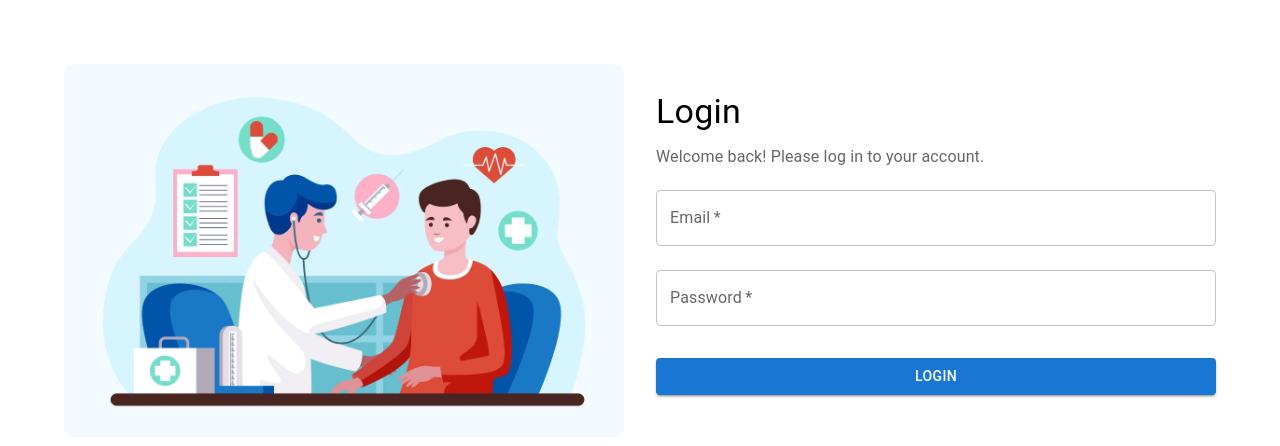
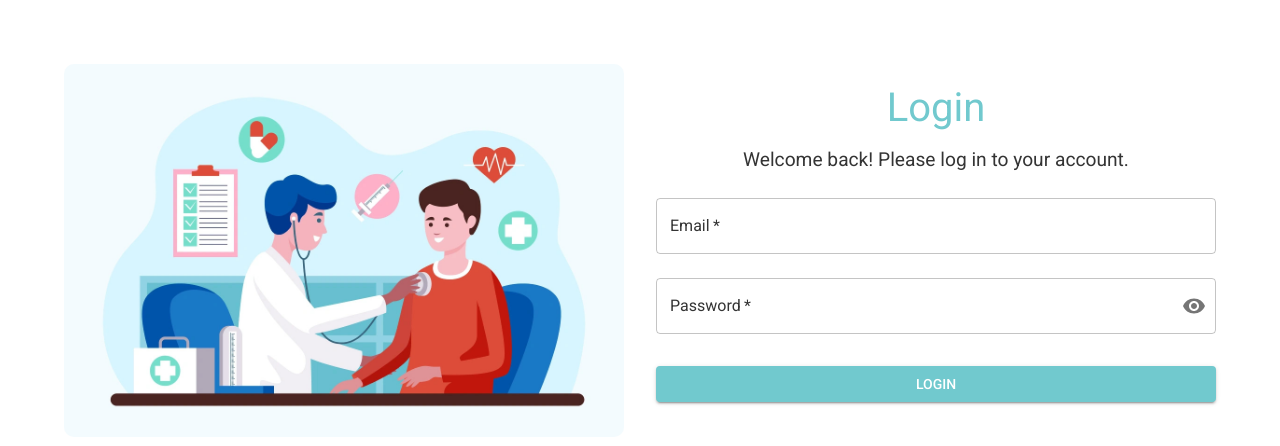
Before and after one commit to baratali1378/Online-Medical-Appointments, a Next.js app in the folder frontend/: page /dr-login in a window 1280 px wide. Shown: the top 446 px of the page. Built offline with nearby package versions, Linux system fonts and the light colour scheme.

Commit message:
add: dr-login added.

```diff
--- a/frontend/package.json
+++ b/frontend/package.json
@@ -13,6 +13,7 @@
     "@emotion/styled": "^11.14.0",
     "@mui/icons-material": "^6.4.1",
     "@mui/material": "^6.4.1",
+    "@next/font": "^14.2.15",
     "formik": "^2.4.6",
     "next": "15.1.6",
     "react": "^19.0.0",
--- /dev/null
+++ b/frontend/src/app/cutom_layout.tsx
@@ -0,0 +1,23 @@
+"use client";
+
+import "./globals.css";
+import { ThemeProvider } from '@mui/material/styles';
+import theme from '../utils/theme'; // Import your custom theme
+import { CssBaseline } from "@mui/material";
+
+export default function RootLayout({
+    children,
+}: Readonly<{
+    children: React.ReactNode;
+}>) {
+    return (
+        <html lang="en">
+            <body>
+                <ThemeProvider theme={theme}>
+                    <CssBaseline />
+                    {children}
+                </ThemeProvider>
+            </body>
+        </html>
+    );
+}
--- a/frontend/src/app/dr-login/page.tsx
+++ b/frontend/src/app/dr-login/page.tsx
@@ -8,7 +8,7 @@ const LoginPage: React.FC = () => {
         <Container maxWidth="lg" sx={{ mt: 8, mb: 8 }}>
             <Grid2 container spacing={4}>
                 {/* Side Image */}
-                <Grid2 size={{ xs: 12, md: 6 }}>
+                <Grid2 display={{ xs: "none", md: "flex" }} size={{ xs: 12, md: 6 }}>
                     <SideImage
                         imageUrl="/docto_image (1).jpg"
                         altText="Medical Appointment"
--- a/frontend/src/app/layout.tsx
+++ b/frontend/src/app/layout.tsx
@@ -1,22 +1,21 @@
-import type { Metadata } from "next";
-import "./globals.css";
+import RootLayout from "./cutom_layout";
 
-export const metadata: Metadata = {
-  title: "رزرو آنلاین دکتر",
-  description: "created by Baratali Hassanzada",
+export const metadata = {
+  title: {
+    default: "Online Oppointments System",
+    template: "%s",
+  },
+  description: "Created by Barat Ali Hassanzada.",
+  keywords: ["Booking", "Doctor", "Patient", "Online Oppointment System"],
+  icons: [
+    { rel: "icon", type: "image/png", sizes: "32x32", url: "/favicon.png" },
+  ],
 };
 
-
-export default function RootLayout({
+export default function Layout({
   children,
 }: Readonly<{
   children: React.ReactNode;
 }>) {
-  return (
-    <html lang="en">
-      <body>
-        {children}
-      </body>
-    </html>
-  );
+  return <RootLayout children={children} />;
 }
--- /dev/null
+++ b/frontend/src/components/common/Field.tsx
@@ -0,0 +1,51 @@
+import React from 'react';
+import { TextField, InputAdornment, IconButton } from '@mui/material';
+import { Field } from 'formik';
+import { Visibility, VisibilityOff } from '@mui/icons-material';
+
+interface CustomFieldProps {
+    name: string;
+    label: string;
+    type?: string;
+    showPassword?: boolean;
+    setShowPassword?: (show: boolean) => void;
+}
+
+const CustomField: React.FC<CustomFieldProps> = ({ name, label, type = "text", showPassword, setShowPassword }) => {
+    const handleClickShowPassword = () => {
+        if (setShowPassword) setShowPassword(!showPassword);
+    };
+
+    const handleMouseDownPassword = (event: React.MouseEvent<HTMLButtonElement>) => {
+        event.preventDefault();
+    };
+
+    return (
+        <Field
+            as={TextField}
+            fullWidth
+            label={label}
+            name={name}
+            variant="outlined"
+            margin="normal"
+            required
+            type={type === "password" && showPassword !== undefined ? (showPassword ? "text" : "password") : type}
+            InputProps={type === "password" ? {
+                endAdornment: (
+                    <InputAdornment position="end">
+                        <IconButton
+                            aria-label="toggle password visibility"
+                            onClick={handleClickShowPassword}
+                            onMouseDown={handleMouseDownPassword}
+                            edge="end"
+                        >
+                            {showPassword ? <VisibilityOff /> : <Visibility />}
+                        </IconButton>
+                    </InputAdornment>
+                ),
+            } : undefined}
+        />
+    );
+};
+
+export default CustomField;
--- a/frontend/src/components/login/LoginForm.tsx
+++ b/frontend/src/components/login/LoginForm.tsx
@@ -1,14 +1,15 @@
-"use client"
+"use client";
 import React, { useState } from 'react';
-import { Box, Typography, TextField, Button, Snackbar, Alert } from '@mui/material';
-import { Formik, Form, Field, ErrorMessage } from 'formik';
+import { Box, Typography, Button } from '@mui/material';
+import { Formik, Form } from 'formik';
 import useLoginForm from '../../hooks/login/useLoginForm';
+import { useTheme } from '@mui/material/styles';
+import CustomField from '../common/Field';
 
 const LoginForm: React.FC = () => {
-    const { initialValues, validationSchema, handleSubmit } = useLoginForm();
-    const [result, setResult] = useState<{ success: boolean; message?: string } | null>(
-        null
-    );
+    const { initialValues, showPassword, setShowPassword, validationSchema, handleSubmit } = useLoginForm();
+    const theme = useTheme();
+    const [result, setResult] = useState<{ success: boolean; message?: string } | null>(null);
 
     const onSubmit = async (values: { email: string; password: string }) => {
         const result = await handleSubmit(values);
@@ -25,42 +26,32 @@ const LoginForm: React.FC = () => {
                 padding: { xs: 2, md: 0 },
             }}
         >
-            <Typography variant="h4" component="h1" gutterBottom>
+            {/* Responsive Typography */}
+            <Typography
+                color={theme.palette.text.disabled}
+                textAlign="center"
+                variant="h4"
+                component="h1"
+                gutterBottom
+                sx={{ fontSize: { xs: '1.5rem', sm: '2rem', md: '2.5rem' } }} // Responsive font size
+            >
                 Login
             </Typography>
-            <Typography variant="body1" color="textSecondary" gutterBottom>
+
+            <Typography
+                variant="body1"
+                textAlign="center"
+                gutterBottom
+                sx={{ fontSize: { xs: '0.9rem', sm: '1rem', md: '1.2rem' } }} // Responsive font size
+            >
                 Welcome back! Please log in to your account.
             </Typography>
 
-            <Formik
-                initialValues={initialValues}
-                validationSchema={validationSchema}
-                onSubmit={onSubmit}
-            >
+            <Formik initialValues={initialValues} validationSchema={validationSchema} onSubmit={onSubmit}>
                 {({ isSubmitting }) => (
                     <Form>
-                        <Field
-                            as={TextField}
-                            fullWidth
-                            label="Email"
-                            name="email"
-                            variant="outlined"
-                            margin="normal"
-                            required
-                        />
-                        <ErrorMessage name="email" component="div" />
-
-                        <Field
-                            as={TextField}
-                            fullWidth
-                            label="Password"
-                            name="password"
-                            type="password"
-                            variant="outlined"
-                            margin="normal"
-                            required
-                        />
-                        <ErrorMessage name="password" component="div" />
+                        <CustomField name="email" label="Email" type="text" />
+                        <CustomField name="password" label="Password" type="password" showPassword={showPassword} setShowPassword={setShowPassword} />
 
                         <Button
                             type="submit"
@@ -68,27 +59,13 @@ const LoginForm: React.FC = () => {
                             variant="contained"
                             color="primary"
                             disabled={isSubmitting}
-                            sx={{ mt: 3, mb: 2 }}
+                            sx={{ mt: 3, mb: 2, bgcolor: theme.palette.text.disabled }}
                         >
                             Login
                         </Button>
                     </Form>
                 )}
             </Formik>
-
-            {/* Display success or error message */}
-            <Snackbar
-                open={!!result}
-                autoHideDuration={6000}
-                onClose={() => setResult(null)}
-            >
-                <Alert
-                    severity={result?.success ? 'success' : 'error'}
-                    onClose={() => setResult(null)}
-                >
-                    {result?.message}
-                </Alert>
-            </Snackbar>
         </Box>
     );
 };
--- a/frontend/src/components/login/SideImage.tsx
+++ b/frontend/src/components/login/SideImage.tsx
@@ -23,7 +23,7 @@ const SideImage: React.FC<SideImageProps> = ({ imageUrl, altText }) => {
                 src={imageUrl}
                 alt={altText}
                 width={600}
-                height={500}
+                height={600}
                 style={{
                     borderRadius: '10px',
                     maxWidth: '100%',
--- a/frontend/src/hooks/login/useLoginForm.ts
+++ b/frontend/src/hooks/login/useLoginForm.ts
@@ -1,5 +1,6 @@
 import * as Yup from 'yup';
 import validationMessages from '../../config/login.json';
+import { useState } from 'react';
 
 interface LoginFormValues {
     email: string;
@@ -17,12 +18,13 @@ const useLoginForm = () => {
         password: '',
     };
 
+    const [showPassword, setShowPassword] = useState(false);
+
     const validationSchema = Yup.object({
         email: Yup.string()
             .email(validationMessages.email.invalid)
             .required(validationMessages.email.required),
         password: Yup.string()
-            .min(6, validationMessages.password.minLength)
             .required(validationMessages.password.required),
     });
 
@@ -46,6 +48,8 @@ const useLoginForm = () => {
         initialValues,
         validationSchema,
         handleSubmit,
+        showPassword,
+        setShowPassword
     };
 };
 
--- /dev/null
+++ b/frontend/src/utils/theme.ts
@@ -0,0 +1,39 @@
+import { createTheme } from '@mui/material/styles';
+import { Roboto } from 'next/font/google';
+
+// Load the Roboto font
+const roboto = Roboto({
+    subsets: ['latin'],  // Loads only the necessary characters
+    weight: ['300', '400', '500', '700'], // Specify the weights you need
+    display: 'swap',
+});
+
+// Define your custom colors
+const customColors = {
+    primary: '#343434',
+    secondary: '#71C9CE',
+    info: "#CBF1F5",
+    success: '#5CB338',
+    error: '#FB4141',
+    background: '#FFFFFF',
+    text: '#FFFFFF',
+};
+
+// Create a custom MUI theme
+const theme = createTheme({
+    typography: {
+        fontFamily: roboto.style.fontFamily, // Use Roboto dynamically
+    },
+    palette: {
+        info: {
+            main: customColors.info,
+        },
+        text: {
+            primary: customColors.primary,
+            secondary: customColors.primary,
+            disabled: customColors.secondary,
+        },
+    },
+});
+
+export default theme;
```
Also changed, not shown: frontend/src/styles/login.module.css (added, +7 -0 lines), frontend/public/favicon.png (added), 1 other file (tests, documents, lock files or other folders).
